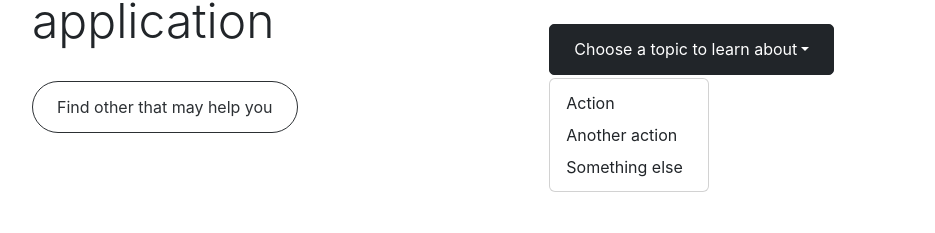
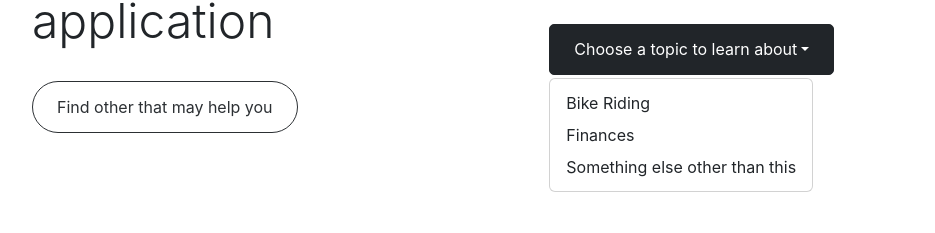
Before and after one commit to nreid1994/CodeCall, a React (Create React App) app in the folder bdpain/: page / in a window 1280 px wide. Both pictures are taken after a click on the button "Choose a topic to learn about". Shown: the part 4214-4447 px from the top of the page, without its empty margins (184-1119 px from the left). Built offline with nearby package versions, Linux system fonts and the light colour scheme.

Commit message:
Landing Dropdown

```diff
--- a/bdpain/src/landing/components/landing/landing.scss
+++ b/bdpain/src/landing/components/landing/landing.scss
@@ -155,5 +155,4 @@ body {
     margin-top:2rem;
     margin-right:.5rem;
     margin-bottom:.75rem;
-    opacity: 1;
 }
--- a/bdpain/src/landing/components/landing/landing_template.tsx
+++ b/bdpain/src/landing/components/landing/landing_template.tsx
@@ -255,7 +255,7 @@ export function template(
           </Button>
           <Button
             type="submit"
-            variant="outline-dark"
+            variant="outline-primary"
             className="btn-register"
             id="SectionButtons"
           >
@@ -325,9 +325,9 @@ export function template(
               Learn new skills to succeed
             </Card.Title>
             <DropdownButton variant="outline-dark" id="FourthSectionDropDown" title="Choose a topic to learn about">
-              <Dropdown.Item href="#/action-1">Action</Dropdown.Item>
-              <Dropdown.Item href="#/action-2">Another action</Dropdown.Item>
-              <Dropdown.Item href="#/action-3">Something else</Dropdown.Item>
+              <Dropdown.Item href="#/action-1">Bike Riding</Dropdown.Item>
+              <Dropdown.Item href="#/action-2">Finances</Dropdown.Item>
+              <Dropdown.Item href="#/action-3">Something else other than this</Dropdown.Item>
             </DropdownButton>
           </div>
         </div>
```
